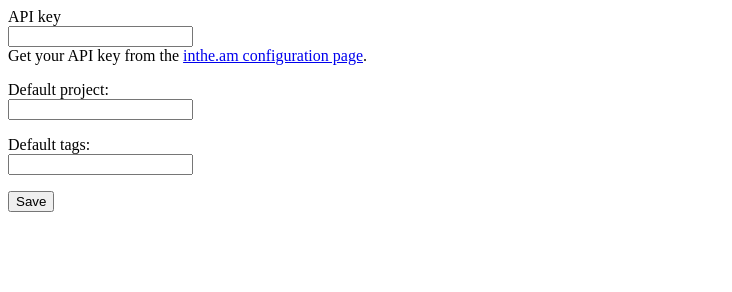
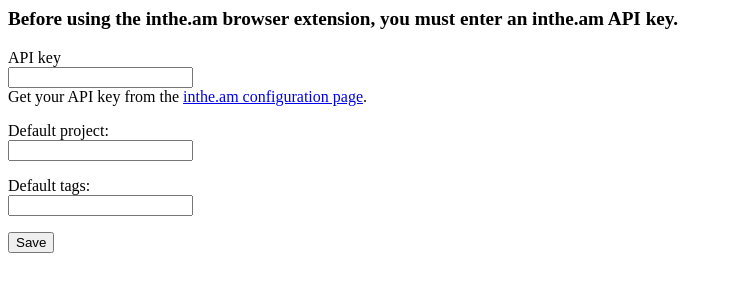
Before and after one commit to monban/intheam-webextension, a browser extension: page options.html in a window 1280 px wide. Shown: the whole page, without its empty margins (0-732 px from the left). Drawn offline with Linux system fonts and the light colour scheme.

Commit message:
add a nice warning notice when no API key saved

```diff
--- /dev/null
+++ b/options.css
@@ -0,0 +1,5 @@
+#no_api_key_alert {
+  display: none;
+  font-weight: bold;
+  font-size: larger;
+}
--- a/options.html
+++ b/options.html
@@ -2,10 +2,12 @@
 <head>
 	<meta charset="utf-8">
 	<title>inthe.am integration options</title>
+  <link rel="stylesheet" href="options.css">
 	<script type="application/javascript" src="chrome_shim.js"></script>
 	<script type="application/javascript" src="options.js"></script>
 </head>
 <body>
+  <p id="no_api_key_alert">Before using the inthe.am browser extension, you must enter an inthe.am API key.</p>
 <form id="optionsForm">
   <p>
   <label for="api_key">API key</label><br>
--- a/options.js
+++ b/options.js
@@ -2,6 +2,9 @@
 
 const loadSettings = async storageArea => {
   const storedSettings = await storageArea.get()
+  if (!storedSettings.api_key)
+    document.getElementById('no_api_key_alert').style.display = 'block'
+
   for (let key in storedSettings) {
     let element = document.getElementById(key)
     if (element) {
```
